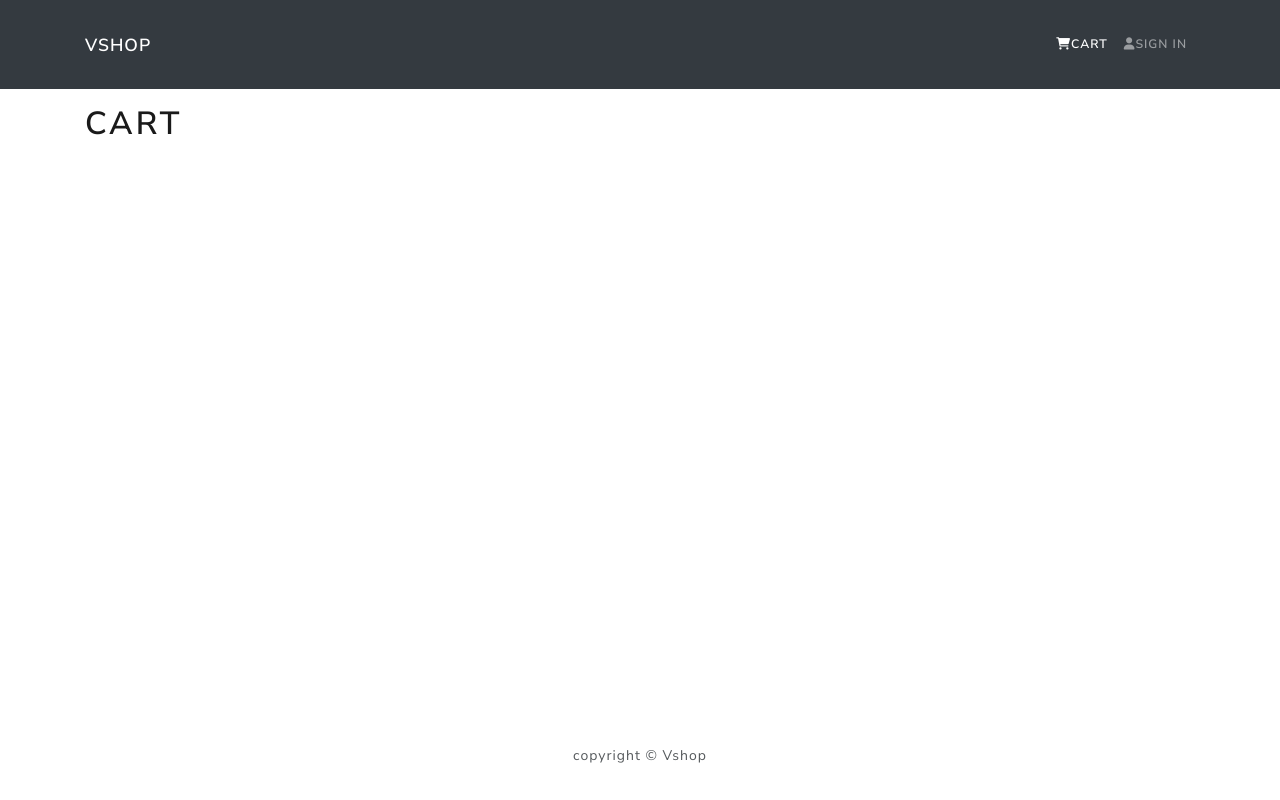
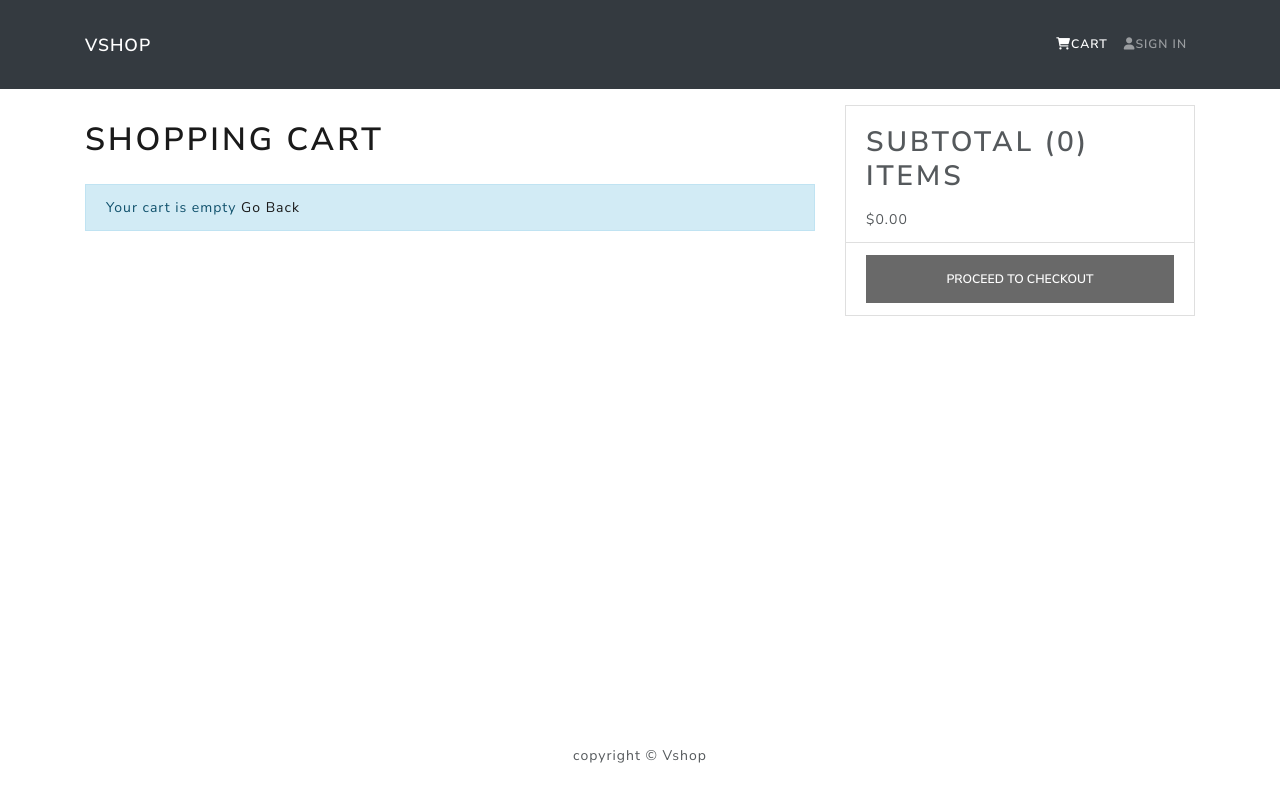
Before and after one commit to Vikaaaas/Vshop-ecommerce-MERN, a React (Create React App) app in the folder frontend/: page /cart in a window 1280 px wide. Built offline with nearby package versions, Linux system fonts and the light colour scheme; no server answers; the HTML template or start-up script is replaced by a standard one.

Commit message:
full cart functionality add and remove action

```diff
--- a/frontend/src/actions/cartActions.js
+++ b/frontend/src/actions/cartActions.js
@@ -1,8 +1,8 @@
 import axios from "axios";
-import { CART_ADD_ITEM } from "../constants/cartConstants";
+import { CART_ADD_ITEM, CART_REMOVE_ITEM } from "../constants/cartConstants";
 
 export const addToCart = (id, qty) => async (dispatch, getState) => {
-  const { data } = await axios.get(`/api/products/${id.id}`);
+  const { data } = await axios.get(`/api/products/${id}`);
 
   dispatch({
     type: CART_ADD_ITEM,
@@ -17,3 +17,12 @@
   });
   localStorage.setItem("cartItems", JSON.stringify(getState().cart.cartItems));
 };
+
+export const removeFromCart = (id) => (dispatch, getState) => {
+  dispatch({
+    type: CART_REMOVE_ITEM,
+    payload: id,
+  });
+
+  localStorage.setItem("cartItems", JSON.stringify(getState().cart.cartItems));
+};
--- a/frontend/src/index.css
+++ b/frontend/src/index.css
@@ -5,7 +5,14 @@
 h3 {
   padding: 1rem 0;
 }
-
+h1 {
+  font-size: 1.8rem;
+  padding: 1rem 0;
+}
+h2 {
+  font-size: 1.2rem;
+  padding: 0.5rem 0;
+}
 .rating span {
   margin: 0.1 rem;
 }
--- a/frontend/src/reducers/cartReducers.js
+++ b/frontend/src/reducers/cartReducers.js
@@ -1,10 +1,10 @@
-//import { CART_ADD_ITEM } from "../constants/cartConstants";
-import { CART_ADD_ITEM } from "../constants/cartConstants";
+import { CART_ADD_ITEM, CART_REMOVE_ITEM } from "../constants/cartConstants";
 
 export const cartReducer = (state = { cartItems: [] }, action) => {
   switch (action.type) {
     case CART_ADD_ITEM:
       const item = action.payload;
+
       const existItem = state.cartItems.find((x) => x.product === item.product);
 
       if (existItem) {
@@ -20,6 +20,11 @@
           cartItems: [...state.cartItems, item],
         };
       }
+    case CART_REMOVE_ITEM:
+      return {
+        ...state,
+        cartItems: state.cartItems.filter((x) => x.product !== action.payload),
+      };
     default:
       return state;
   }
--- a/frontend/src/screens/CartScreen.js
+++ b/frontend/src/screens/CartScreen.js
@@ -1,5 +1,5 @@
 import React, { useEffect } from "react";
-import { Link, useParams, useLocation } from "react-router-dom";
+import { Link, useParams, useLocation, useNavigate } from "react-router-dom";
 import { useDispatch, useSelector } from "react-redux";
 import {
   Row,
@@ -9,12 +9,14 @@
   Form,
   Button,
   Card,
+  ListGroupItem,
 } from "react-bootstrap";
 import Message from "../Components/Message";
-import { addToCart } from "../actions/cartActions";
+import { addToCart, removeFromCart } from "../actions/cartActions";
 
 const CartScreen = () => {
-  const productId = useParams();
+  const navigate = useNavigate();
+  const productId = useParams().id;
   const location = useLocation();
   const qty = location.search ? Number(location.search.split("=")[1]) : 1;
 
@@ -22,14 +24,98 @@
   const cart = useSelector((state) => state.cart);
   const { cartItems } = cart;
 
-  console.log(cartItems);
-
   useEffect(() => {
     if (productId) {
       dispatch(addToCart(productId, qty));
     }
   }, [dispatch, productId, qty]);
-  return <h1>cart</h1>;
+
+  const removeFromCartHandler = (id) => {
+    dispatch(removeFromCart(id));
+  };
+  const checkoutHandler = () => {
+    navigate("/login?redirect=shipping");
+  };
+  return (
+    <Row>
+      <Col md={8}>
+        <h1>Shopping Cart</h1>
+        {cartItems.length === 0 ? (
+          <Message>
+            Your cart is empty <Link to='/'>Go Back</Link>
+          </Message>
+        ) : (
+          <ListGroup variant='flush'>
+            {cartItems.map((item) => (
+              <ListGroup.Item key={item.product}>
+                <Row>
+                  <Col md={2}>
+                    <Image src={item.image} alt={item.name} fluid rounded />
+                  </Col>
+                  <Col md={3}>
+                    <Link to={`/product/${item.product}`}>{item.name}</Link>
+                  </Col>
+                  <Col md={2}>${item.price}</Col>
+                  <Col md={2}>
+                    <Form.Control
+                      as='select'
+                      value={item.qty}
+                      onChange={(e) =>
+                        dispatch(
+                          addToCart(item.product, Number(e.target.value))
+                        )
+                      }
+                    >
+                      {[...Array(item.countInStock).keys()].map((x) => (
+                        <option key={x + 1} value={x + 1}>
+                          {x + 1}
+                        </option>
+                      ))}
+                    </Form.Control>
+                  </Col>
+                  <Col md={2}>
+                    <Button
+                      type='button'
+                      variant='light'
+                      onClick={() => removeFromCartHandler(item.product)}
+                    >
+                      <i className='fas fa-trash'></i>
+                    </Button>
+                  </Col>
+                </Row>
+              </ListGroup.Item>
+            ))}
+          </ListGroup>
+        )}
+      </Col>
+      <Col md={4}>
+        <Card>
+          <ListGroup variant='flush'>
+            <ListGroup.Item>
+              <h2>
+                Subtotal ({cartItems.reduce((acc, item) => acc + item.qty, 0)})
+                items
+              </h2>
+              $
+              {cartItems
+                .reduce((acc, item) => acc + item.qty * item.price, 0)
+                .toFixed(2)}
+            </ListGroup.Item>
+            <ListGroup.Item>
+              <Button
+                type='button'
+                className='btn-block'
+                disabled={cartItems.length === 0}
+                onClick={checkoutHandler}
+              >
+                Proceed to Checkout
+              </Button>
+            </ListGroup.Item>
+          </ListGroup>
+        </Card>
+      </Col>
+    </Row>
+  );
 };
 
 export default CartScreen;
```
